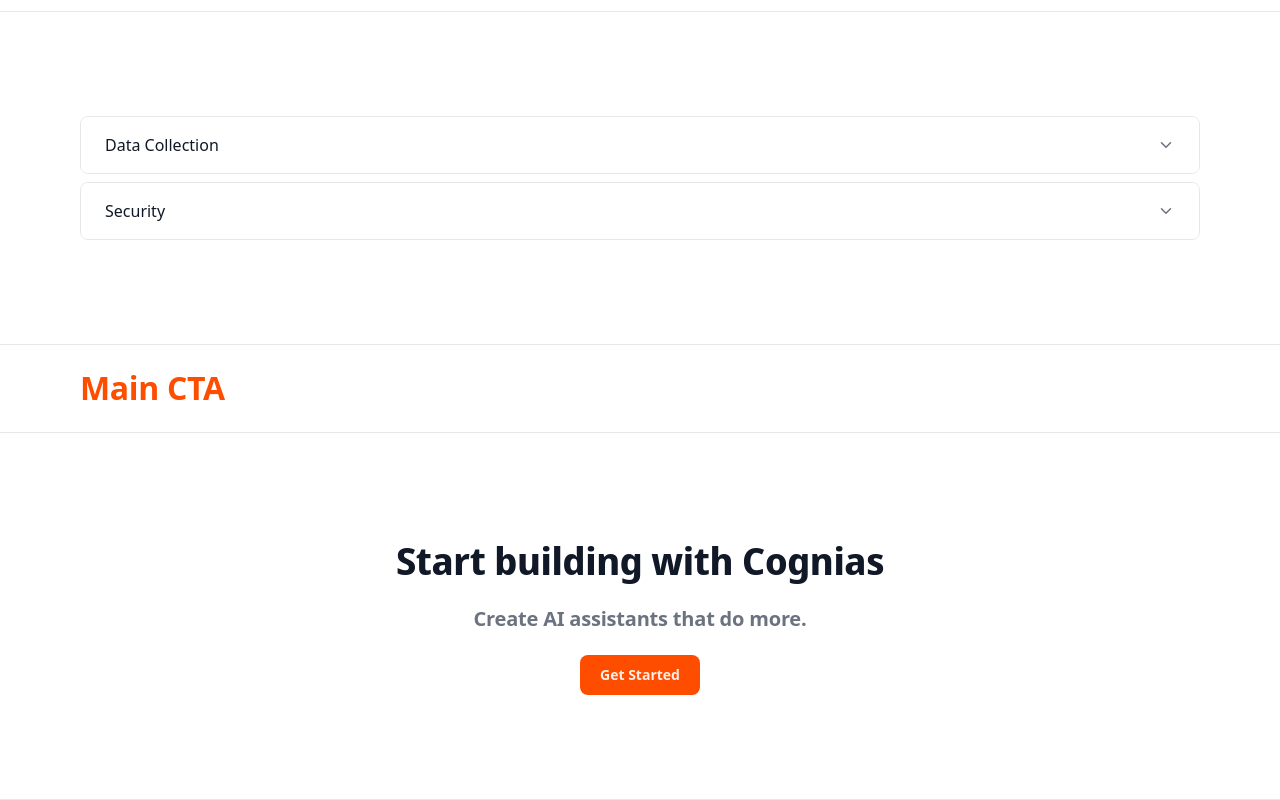
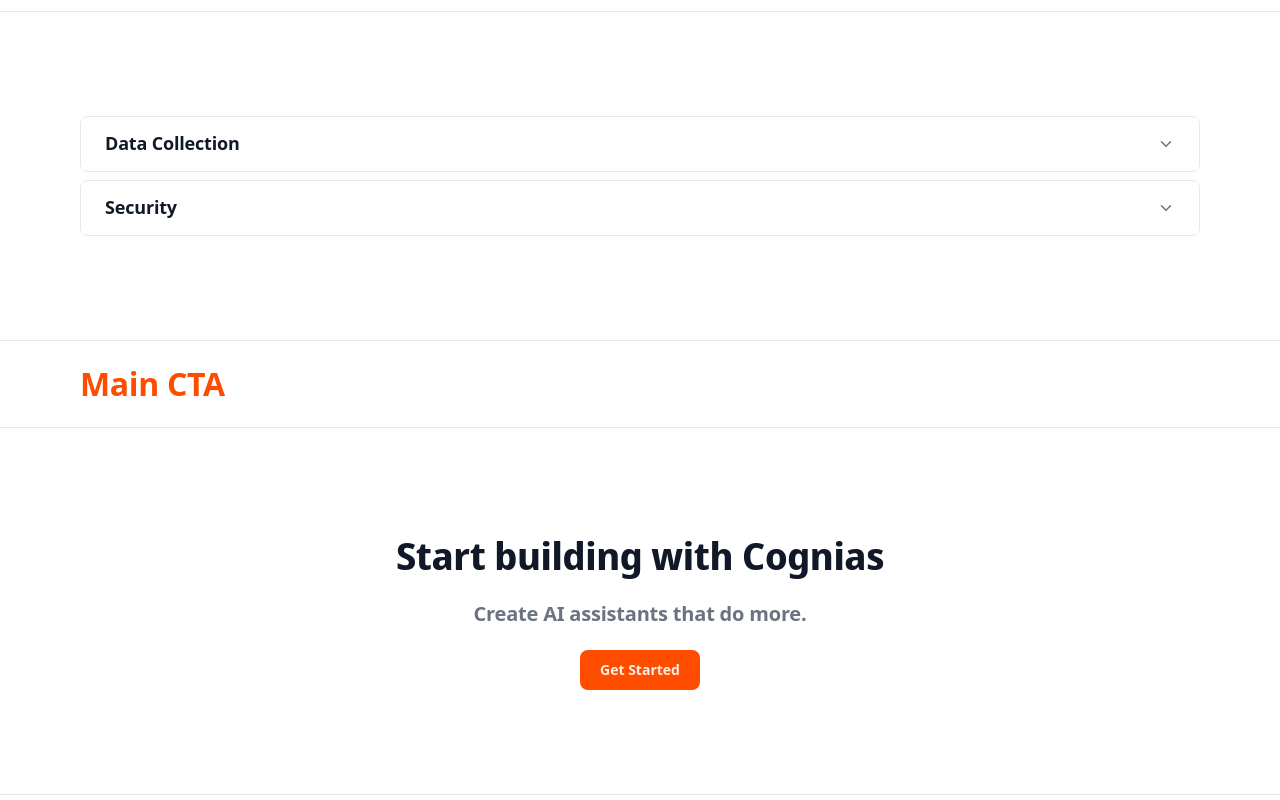
Before and after one commit to prandle/cognias-marketing, a React (Vite) app: page /components in a window 1280 px wide. Shown: the part 1200-2000 px from the top of the page. Built offline with nearby package versions, Linux system fonts and the light colour scheme.

Commit message:
accordion

```diff
--- a/src/components/ui/Accordion.tsx
+++ b/src/components/ui/Accordion.tsx
@@ -179,7 +179,7 @@ function AccordionTrigger({
         "focus:outline-none focus:ring-2 focus:ring-[var(--focus-ring)]"
       )}
     >
-      <div className="flex items-center">{children}</div>
+      <div className="flex items-center"><h5>{children}</h5></div>
 
       <ChevronDown
         size={18}
--- a/src/version.json
+++ b/src/version.json
@@ -1,3 +1,3 @@
 {
-  "build": 143
+  "build": 144
 }
```
Also changed, not shown: 1 other file (tests, documents, lock files or other folders).
